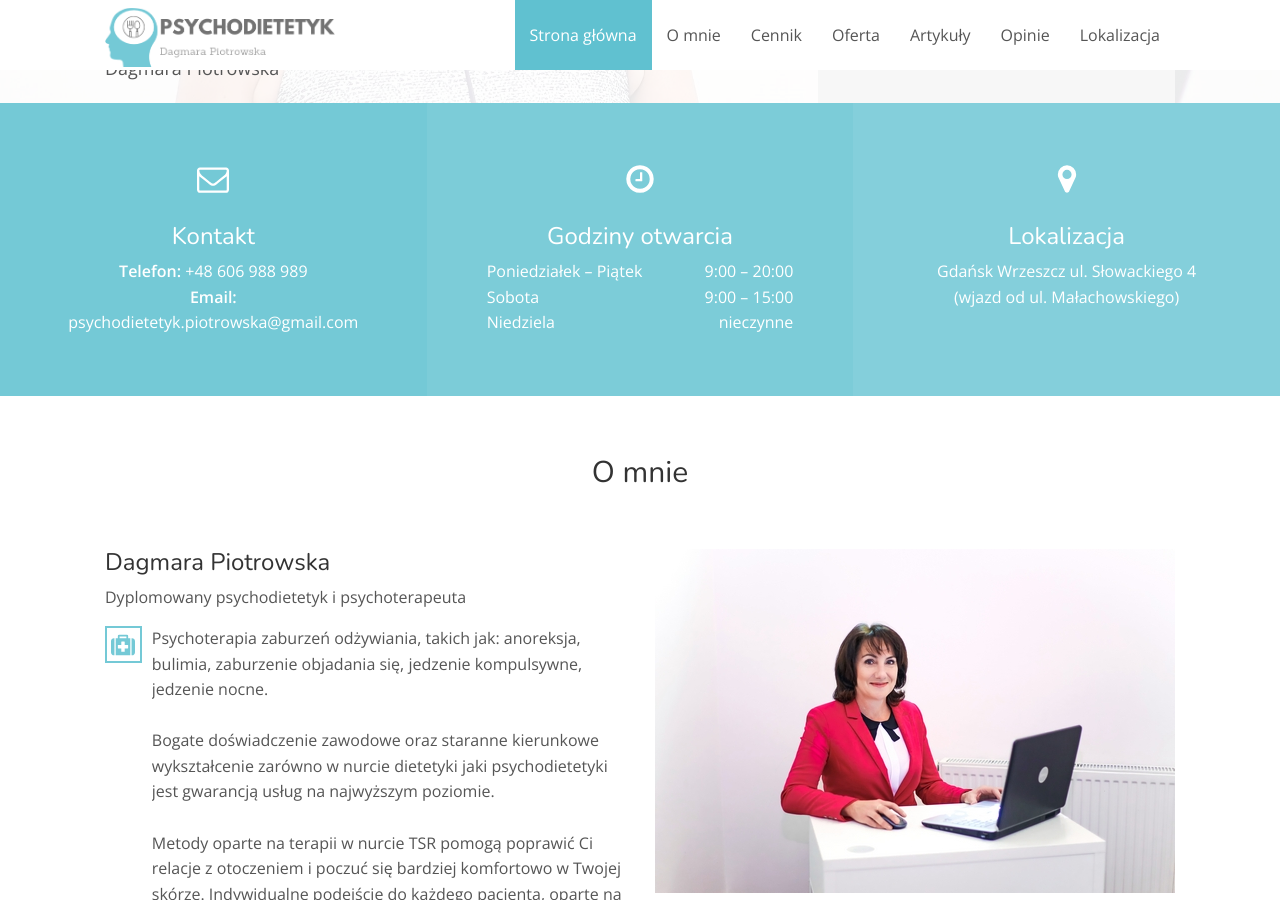
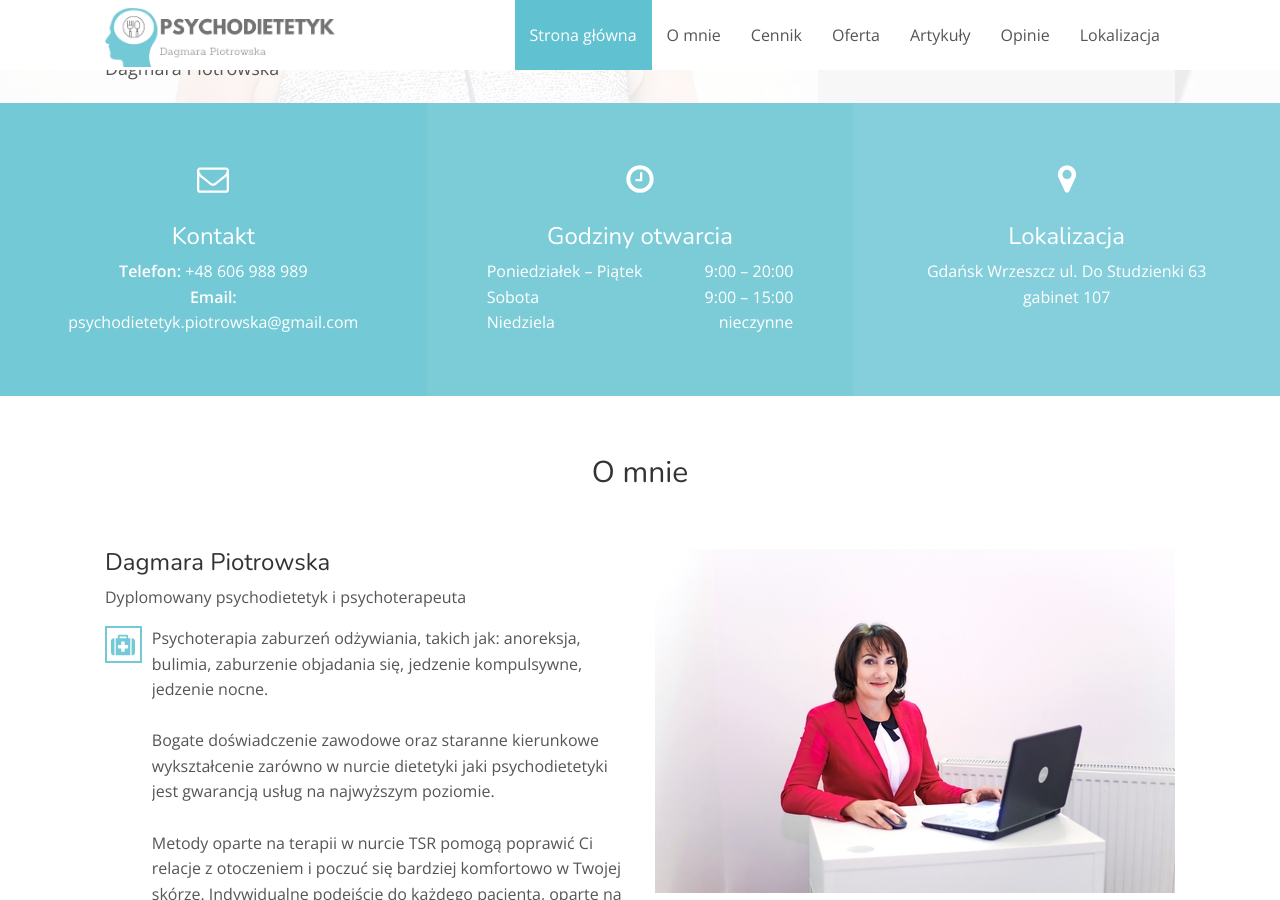
Before and after one commit to dagmarap/dagmarap.github.io, a Jekyll site: the page built from index.html, in a window 1280 px wide and 900 px high, scrolled down 452 px. Built offline with Jekyll 4.4.1, drawn with Linux system fonts in a browser that asks for light colours; nearby versions of some CDN libraries.

Commit message:
change address

```diff
--- a/_config.yml
+++ b/_config.yml
@@ -15,7 +15,7 @@ hero:
 contact:
     phone: +48 606 988 989
     email: psychodietetyk.piotrowska@gmail.com
-    address: Gdańsk Wrzeszcz ul. Słowackiego 4 (wjazd od ul. Małachowskiego)
+    address: Gdańsk Wrzeszcz ul. Do Studzienki 63 gabinet 107
 
 # Opening hours
 monday_friday: 9:00 – 20:00
```
